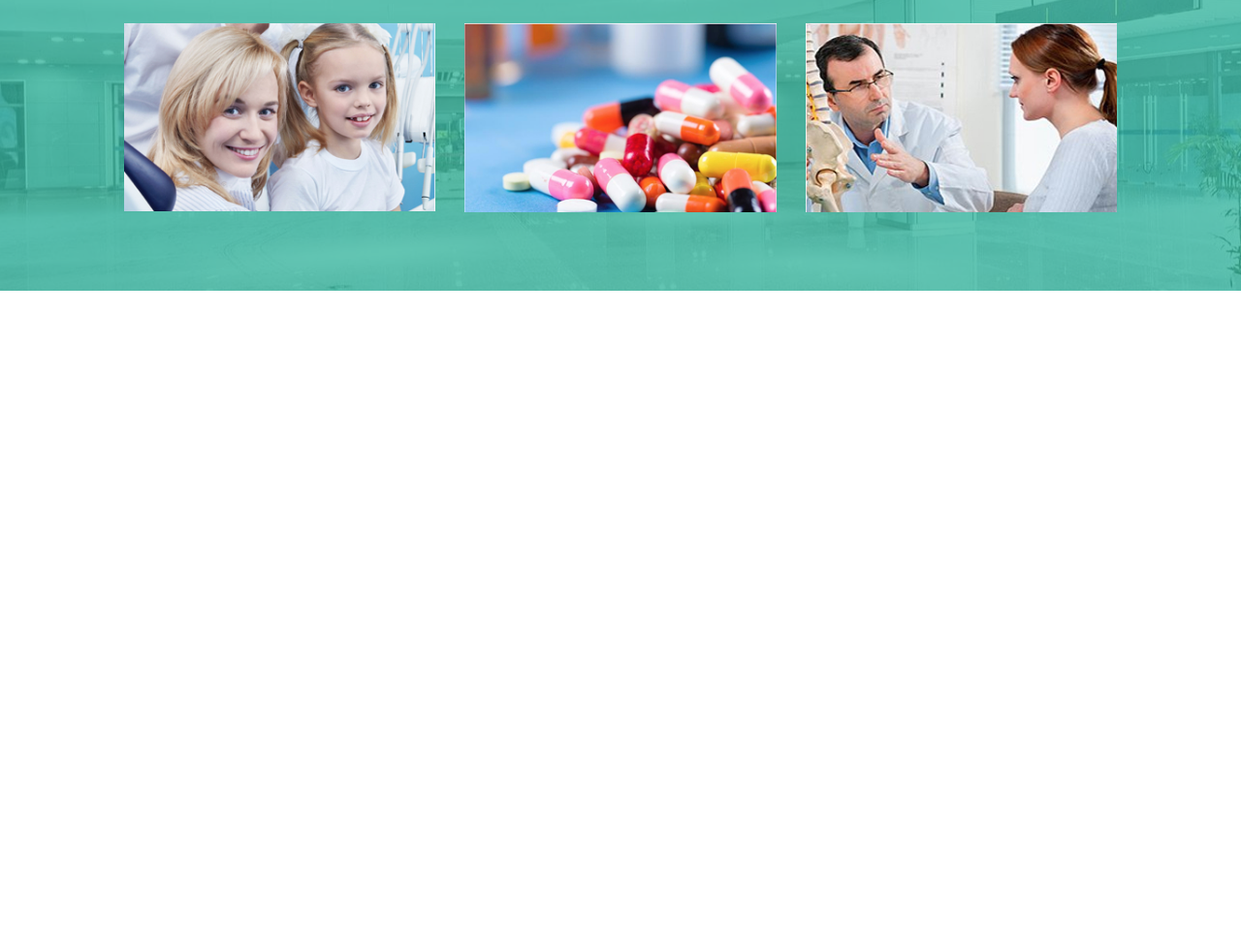
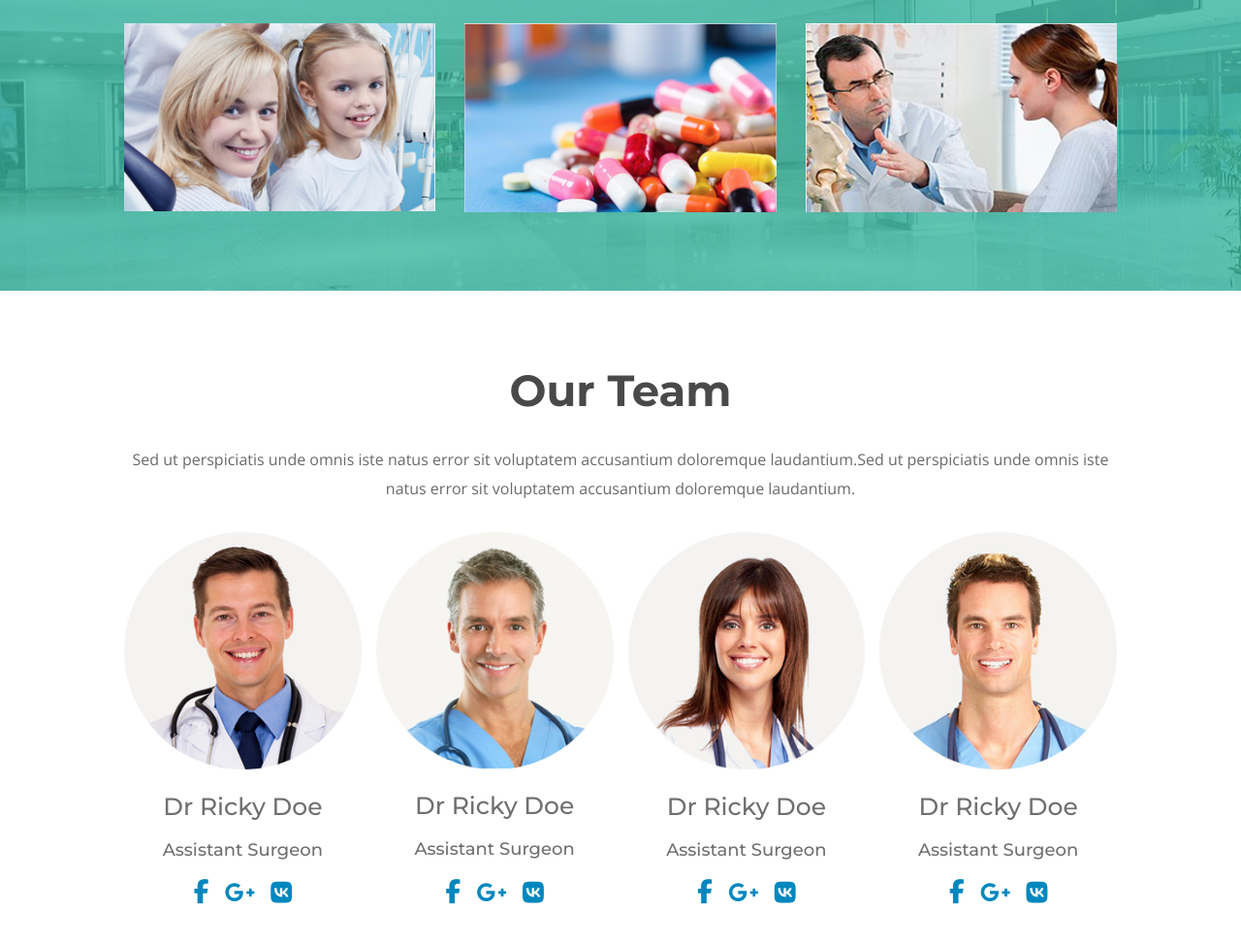
Before and after one commit to evsik/Medical-Landing, a plain HTML site: page index.html in a window 1280 px wide. Shown: the part 3893-4865 px from the top of the page at 97% size. Before the commit the page ends 4193 px from the top, so only its background shows below. Drawn offline with nearby package versions, Linux system fonts and the light colour scheme.

Commit message:
our-team-block was completed

```diff
--- a/index.html
+++ b/index.html
@@ -438,6 +438,73 @@
                 </ul>
             </div>
         </section>
+        <section class="our-team-block padding-site">
+            <h2 class="our-team-head">
+                Our Team
+            </h2>
+            <p class="our-team-text">
+                Sed ut perspiciatis unde omnis iste natus error sit voluptatem accusantium doloremque laudantium.Sed ut
+                perspiciatis unde omnis iste natus error sit voluptatem accusantium doloremque laudantium.
+            </p>
+            <ul>
+                <li class="li our-team-list">
+                    <img src="images/first-doctor.jpg" alt="" class="our-team-img">
+                    <h4 class="our-team-doctor">
+                        Dr Ricky Doe
+                    </h4>
+                    <p class="our-team-position">
+                        Assistant Surgeon
+                    </p>
+                    <p class="our-team-socials">
+                        <i class="fab fa-facebook-f"></i>
+                        <i class="fab fa-google-plus-g"></i>
+                        <i class="fab fa-vk"></i>
+                    </p>
+                </li>
+                <li class="li our-team-list">
+                    <img src="images/second-doctor.jpg" alt="" class="our-team-img">
+                    <h4 class="our-team-doctor">
+                        Dr Ricky Doe
+                    </h4>
+                    <p class="our-team-position">
+                        Assistant Surgeon
+                    </p>
+                    <p class="our-team-socials">
+                        <i class="fab fa-facebook-f"></i>
+                        <i class="fab fa-google-plus-g"></i>
+                        <i class="fab fa-vk"></i>
+                    </p>
+                </li>
+                <li class="li our-team-list">
+                    <img src="images/third-doctor.jpg" alt="" class="our-team-img">
+                    <h4 class="our-team-doctor">
+                        Dr Ricky Doe
+                    </h4>
+                    <p class="our-team-position">
+                        Assistant Surgeon
+                    </p>
+                    <p class="our-team-socials">
+                        <i class="fab fa-facebook-f"></i>
+                        <i class="fab fa-google-plus-g"></i>
+                        <i class="fab fa-vk"></i>
+                    </p>
+                </li>
+                <li class="li our-team-list">
+                    <img src="images/fourth-doctor.jpg" alt="" class="our-team-img">
+                    <h4 class="our-team-doctor">
+                        Dr Ricky Doe
+                    </h4>
+                    <p class="our-team-position">
+                        Assistant Surgeon
+                    </p>
+                    <p class="our-team-socials">
+                        <i class="fab fa-facebook-f"></i>
+                        <i class="fab fa-google-plus-g"></i>
+                        <i class="fab fa-vk"></i>
+                    </p>
+                </li>
+            </ul>
+        </section>
     </main>
 </div>
 </body>
--- a/style.css
+++ b/style.css
@@ -529,6 +529,77 @@ main {
     width: 100%;
 }
 
+.our-team-block {
+    padding-top: 6%;
+    padding-bottom: 6%;
+    text-align: center;
+}
+
+.our-team-head {
+    margin-bottom: 30px;
+    color: #494949;
+    font-family: Montserrat, sans-serif;
+    font-size: 45px;
+    font-weight: 700;
+}
+
+.our-team-text {
+    color: #6a6a6a;
+    font-family: "Open Sans", sans-serif;
+    font-size: 16px;
+    font-weight: 400;
+    line-height: 30px;
+    margin-bottom: 30px;
+}
+
+.our-team-block ul {
+    display: grid;
+    grid-template-columns: repeat(4, 1fr);
+    list-style-type: none;
+    grid-gap: 15px;
+}
+
+.our-team-list {
+}
+
+.our-team-img {
+    margin-bottom: 20px;
+    width: 100%;
+}
+
+.our-team-doctor {
+    color: #6f6f6e;
+    font-family: Montserrat, sans-serif;
+    font-size: 25px;
+    font-weight: 500;
+    margin-bottom: 20px;
+}
+
+.our-team-position {
+    color: #6f6f6e;
+    font-family: Montserrat, sans-serif;
+    font-size: 18px;
+    font-weight: 500;
+    margin-bottom: 20px;
+}
+
+.our-team-socials {
+    color: #0087be;
+    font-size: 25px;
+}
+
+.our-team-socials i {
+    margin-right: 10px;
+}
+
+.our-team-socials i:last-child {
+    margin-right: 0;
+}
+
+.our-team-socials i:nth-child(n+2) {
+    vertical-align: text-bottom;
+}
+
 @media screen and (max-width: 1300px) {
     .describe-block {
         grid-template-columns: 1fr;
@@ -742,6 +813,10 @@ main {
         line-height: 20px;
         margin-bottom: 15px;
     }
+
+    .our-team-block ul {
+        grid-template-columns: repeat(2, 1fr);
+    }
 }
 
 @media screen and (max-width: 350px) {
```
Also changed, not shown: images/first-doctor.jpg (added), images/fourth-doctor.jpg (added), images/second-doctor.jpg (added), images/third-doctor.jpg (added).
